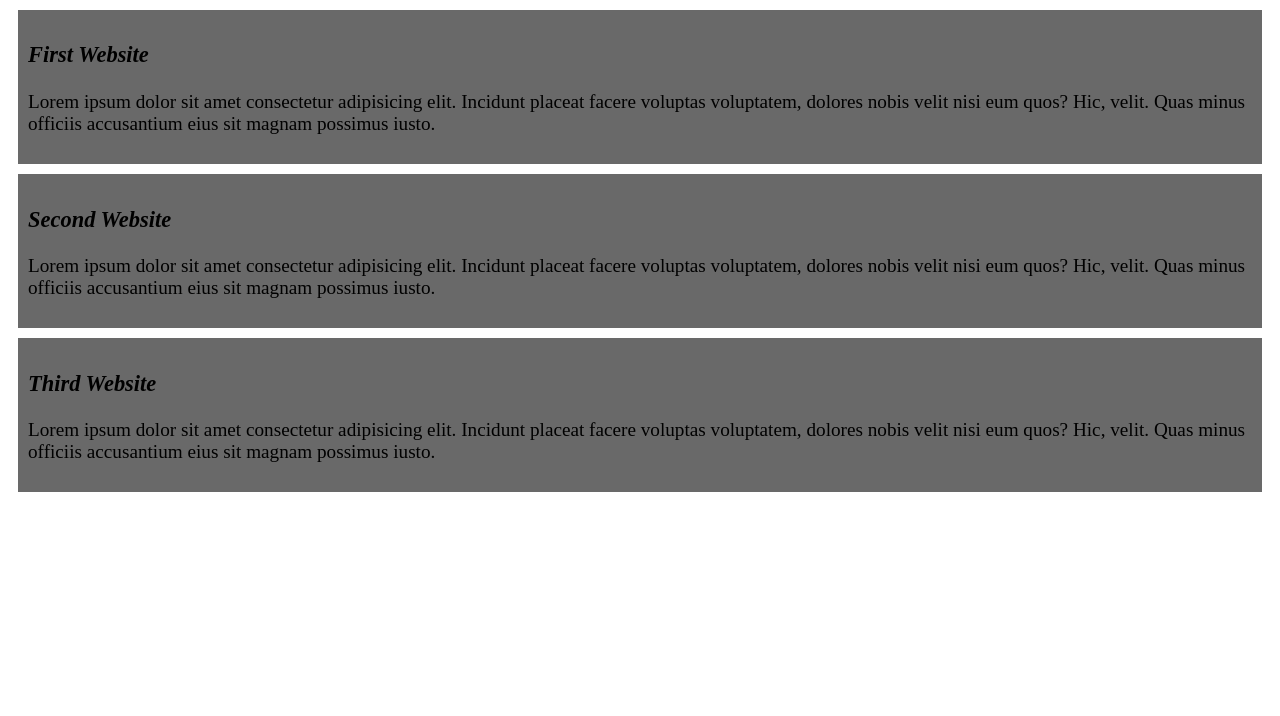
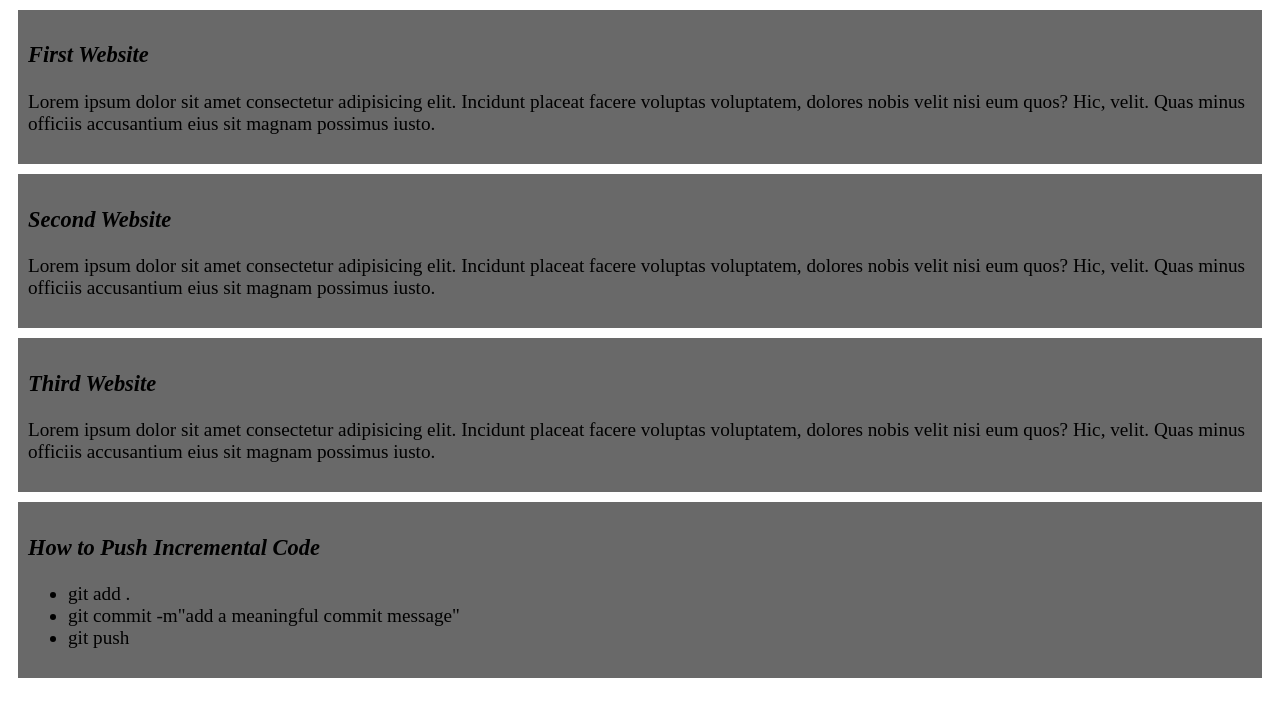
Before and after one commit to nusrat03b/my-website, a plain HTML site: page index.html in a window 1280 px wide. Drawn offline with Linux system fonts and the light colour scheme.

Commit message:
added a list to push code

```diff
--- a/index.html
+++ b/index.html
@@ -19,5 +19,13 @@
         <h3 class="web">Third Website</h3>
         <p>Lorem ipsum dolor sit amet consectetur adipisicing elit. Incidunt placeat facere voluptas voluptatem, dolores nobis velit nisi eum quos? Hic, velit. Quas minus officiis accusantium eius sit magnam possimus iusto.</p>
     </div>
+    <div class="first">
+        <h3 class="web">How to Push Incremental Code</h3>
+        <ul>
+            <li>git add .</li>
+            <li>git commit -m"add a meaningful commit message"</li>
+            <li>git push</li>
+        </ul>
+    </div>
 </body>
 </html>
```
